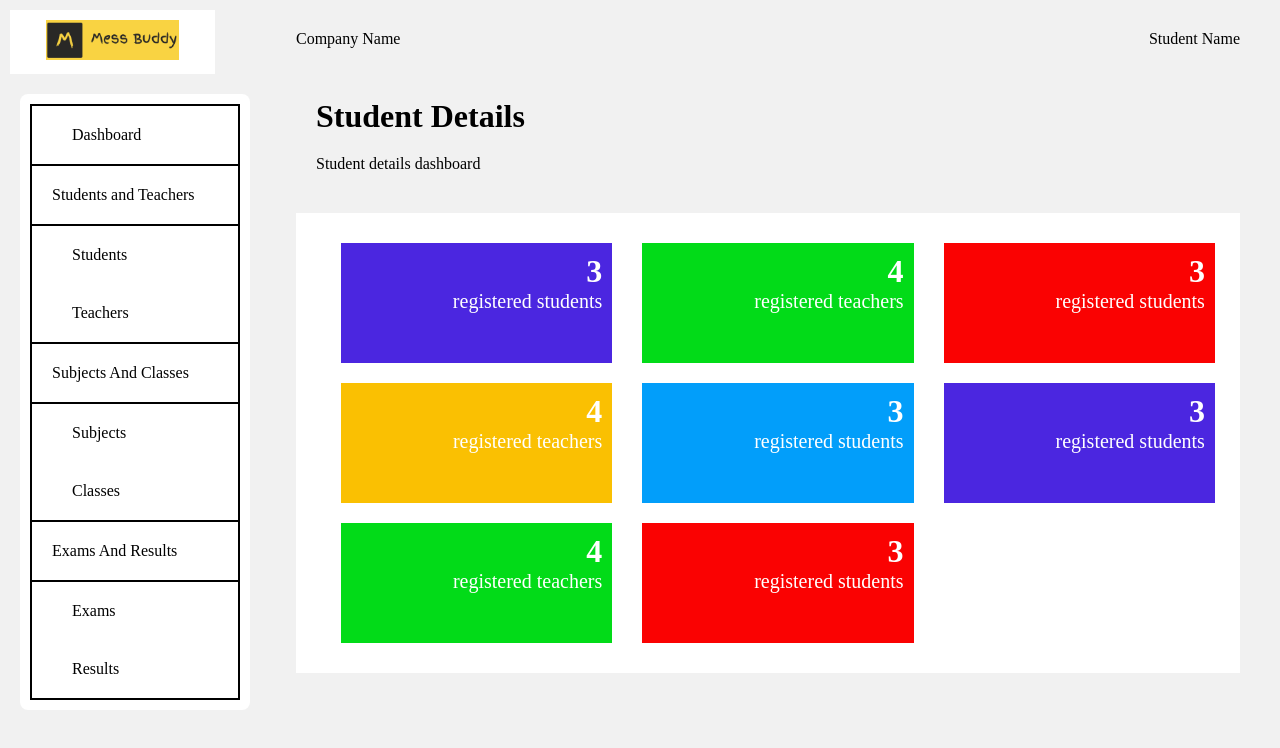
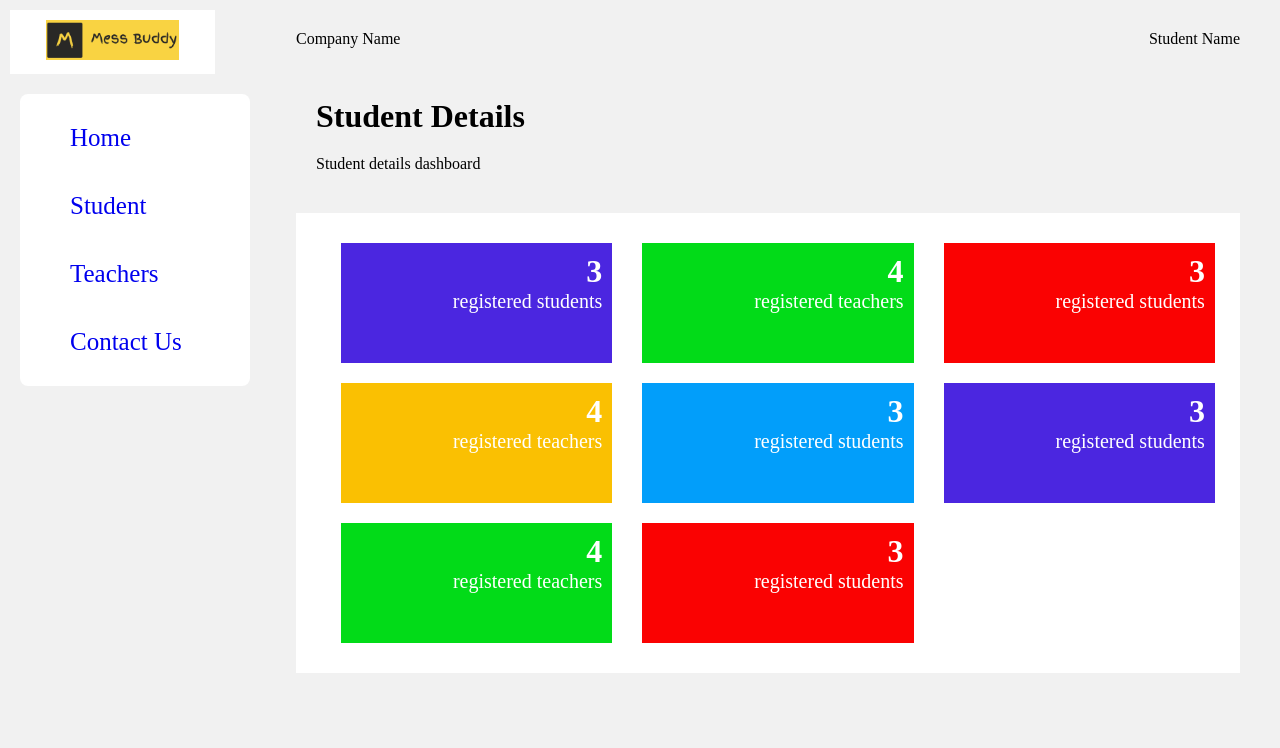
Before and after one commit to rtnAyush/dbms-miniproject, a React (Create React App) app in the folder client/: page / in a window 1280 px wide. Shown: the top 748 px of the page. Built offline with nearby package versions, Linux system fonts and the light colour scheme; the HTML template or start-up script is replaced by a standard one.

Commit message:
updated Sidebar

```diff
--- a/client/package.json
+++ b/client/package.json
@@ -8,7 +8,7 @@
     "@testing-library/user-event": "^13.5.0",
     "react": "^18.2.0",
     "react-dom": "^18.2.0",
-    "react-router-dom": "^6.17.0",
+    "react-router-dom": "^6.18.0",
     "react-scripts": "5.0.1",
     "web-vitals": "^2.1.4"
   },
--- a/client/src/components/homepage/MainArea.jsx
+++ b/client/src/components/homepage/MainArea.jsx
@@ -7,7 +7,7 @@ export default function Mainarea() {
     <div className="main-container">
         <div className="maintop">
             <div className="left">Company Name</div>
-            <div className="right"><i class="fa fa-user-circle" aria-hidden="true"></i>Student Name</div>
+            <div className="right"><i className="fa fa-user-circle" aria-hidden="true"></i>Student Name</div>
         </div>
         <div className="maincontent">
             <div className="mainhead">
--- a/client/src/components/homepage/dashboardGridItem.jsx
+++ b/client/src/components/homepage/dashboardGridItem.jsx
@@ -5,7 +5,7 @@ export default function DashboardGridItem( {num, name, col, icon} ) {
   return (
     <div className='gridItem' style={{background: col}}>
       <div className='gridItemLeft'>
-      <i class={icon} aria-hidden="true"></i></div>
+      <i className={icon} aria-hidden="true"></i></div>
       <div className='gridItemRight'>
         <h1>{num}</h1>
         <p>{name}</p>
--- a/client/src/components/navbar/Navbar.jsx
+++ b/client/src/components/navbar/Navbar.jsx
@@ -1,6 +1,13 @@
 import React from 'react'
-import DashboardItem from './DashboardItem';
+// import DashboardItem from './DashboardItem';
 import './navbar.css'
+import { NavbarData } from './NavbarData';
+import {
+  //createBrowserRouter,
+  //RouterProvider,
+  //Route,
+  Link,
+} from "react-router-dom";
 
 export default function Navbar() {
   return (
@@ -10,10 +17,21 @@ export default function Navbar() {
       </div>
       <div className="options">
         <ul className='mainUl'>
-          <DashboardItem listItems={['Dashboard']} />
+          {NavbarData.map((val, key) => {
+            return (
+              <Link to={val.link} key={key} style={{display: "block", textDecoration: "none", listStyleType: "none", padding: "20px 40px", fontSize: "25px"}} >
+                <a href='/' style={{display: "block", textDecoration: "none", listStyleType: "none", fontSize: "25px"}}>
+                {"    "}
+                <i className={val.icon} aria-hidden='true'></i>
+                {val.title}
+                </a>
+              </Link>
+            )
+          })}
+          {/* <DashboardItem listItems={['Dashboard']} />
           <DashboardItem heading='Students and Teachers' listItems={['Students', 'Teachers']} />
           <DashboardItem heading='Subjects And Classes' listItems={['Subjects', 'Classes']} />
-          <DashboardItem heading='Exams And Results' listItems={['Exams', 'Results']} />
+          <DashboardItem heading='Exams And Results' listItems={['Exams', 'Results']} /> */}
         </ul>
       </div>
     </div>
--- /dev/null
+++ b/client/src/components/navbar/NavbarData.js
@@ -0,0 +1,22 @@
+export const NavbarData = [
+    {
+        title: "Home",
+        icon: "fa fa-home",
+        link: "/home"
+    },
+    {
+        title: "Student",
+        icon: "fa fa-graduation-cap",
+        link: "/students"
+    },
+    {
+        title: "Teachers",
+        icon: "fa fa-users",
+        link: "/teachers"
+    },
+    {
+        title: "Contact Us",
+        icon: "fa fa-envelope",
+        link: "/contact"
+    }
+];
--- a/client/src/components/navbar/navbar.css
+++ b/client/src/components/navbar/navbar.css
@@ -22,3 +22,9 @@
 .mainUl {
     text-align: left;
 }
+
+@media only screen and (max-width: 1150px) {
+    .nav-container {
+        width: 250px;
+    }
+}
```
Also changed, not shown: 1 other file (tests, documents, lock files or other folders).
